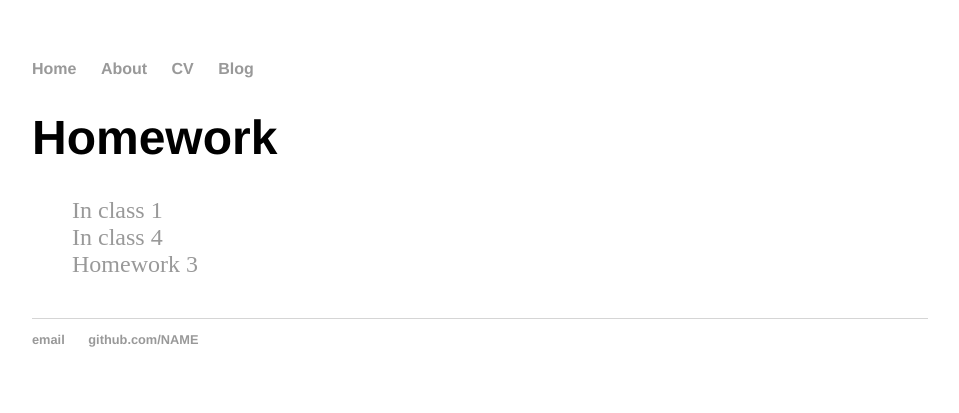
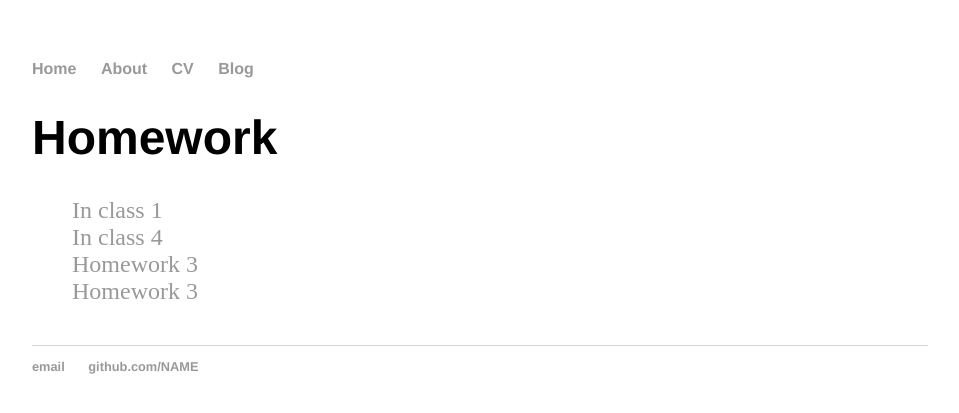
Before and after one commit to MOBULLOCK/mobullock.github.io, a Jekyll site: the page built from homework/index.html, in a window 1280 px wide. Shown: the top 413 px of the page, without its empty margins (160-1119 px from the left). Built offline with Jekyll 4.4.1, drawn with Linux system fonts in a browser that asks for light colours.

Commit message:
Update index.html

```diff
--- a/homework/index.html
+++ b/homework/index.html
@@ -8,4 +8,5 @@ date: 2022-01-13
 <li><a href="/homework/inclass1.xml">In class 1</a></li>
 <li><a href="/homework/inclass4.xsl">In class 4</a></li>
 <li><a href="/homework/homework3.xsl">Homework 3</a><li>
+<li><a href="/homework/homework3.html">Homework 3</a><li>
 </ul>
```
